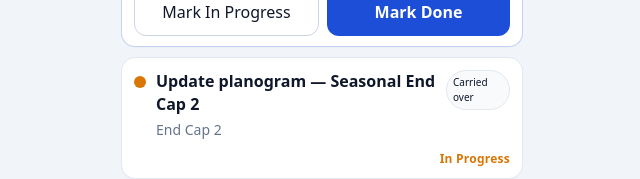
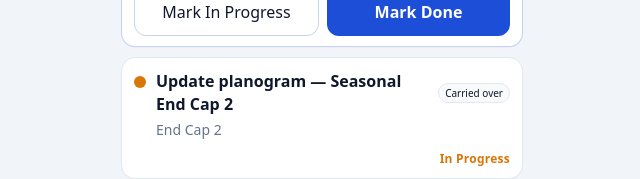
Before and after one commit to MeganHewitt/P303, a Vue app: page / in a window 1280 px wide. Shown: the part 305-484 px from the top of the page, without its empty margins (318-958 px from the left). Built offline with nearby package versions, Linux system fonts and the light colour scheme.

Commit message:
fixed carried over tag

```diff
--- a/src/App.vue
+++ b/src/App.vue
@@ -593,7 +593,7 @@ textarea {
 .task-title-row {
   display: flex;
   justify-content: space-between;
-  align-items: flex-start;
+  align-items: center;
   gap: 8px;
 }
 
@@ -624,12 +624,20 @@ textarea {
 }
 
 .carried-over {
+  display: inline-flex;
+  align-items: center;
+  justify-content: center;
+  flex-shrink: 0;
+  align-self: center;
   font-size: 10px;
+  line-height: 1;
   color: #0f172a;
   background: #f8fafc;
   border: 1px solid #e2e8f0;
   padding: 4px 6px;
   border-radius: 999px;
+  min-height: 20px;
+  text-align: center;
 }
 
 .task-details {
```
Also changed, not shown: 4 other files (tests, documents, lock files or other folders).
